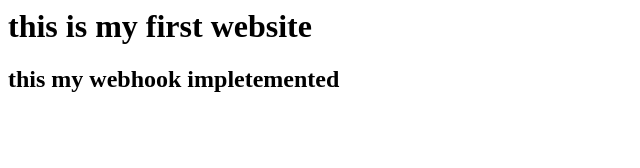
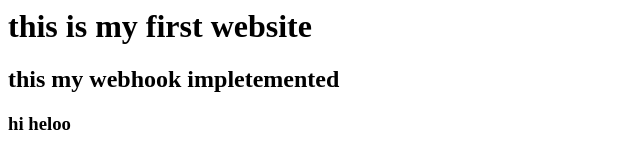
Before and after one commit to k-sreekanth29/newhttpd, a plain HTML site: page index.html in a window 1280 px wide. Shown: the full height of the page, 0-640 px from the left. Drawn offline with Linux system fonts and the light colour scheme.

Commit message:
Update index.html

```diff
--- a/index.html
+++ b/index.html
@@ -1,2 +1,3 @@
 <h1> this is my first website </h1>
 <h2>this my webhook impletemented </h2>
+<h3>hi heloo</h3>
```
